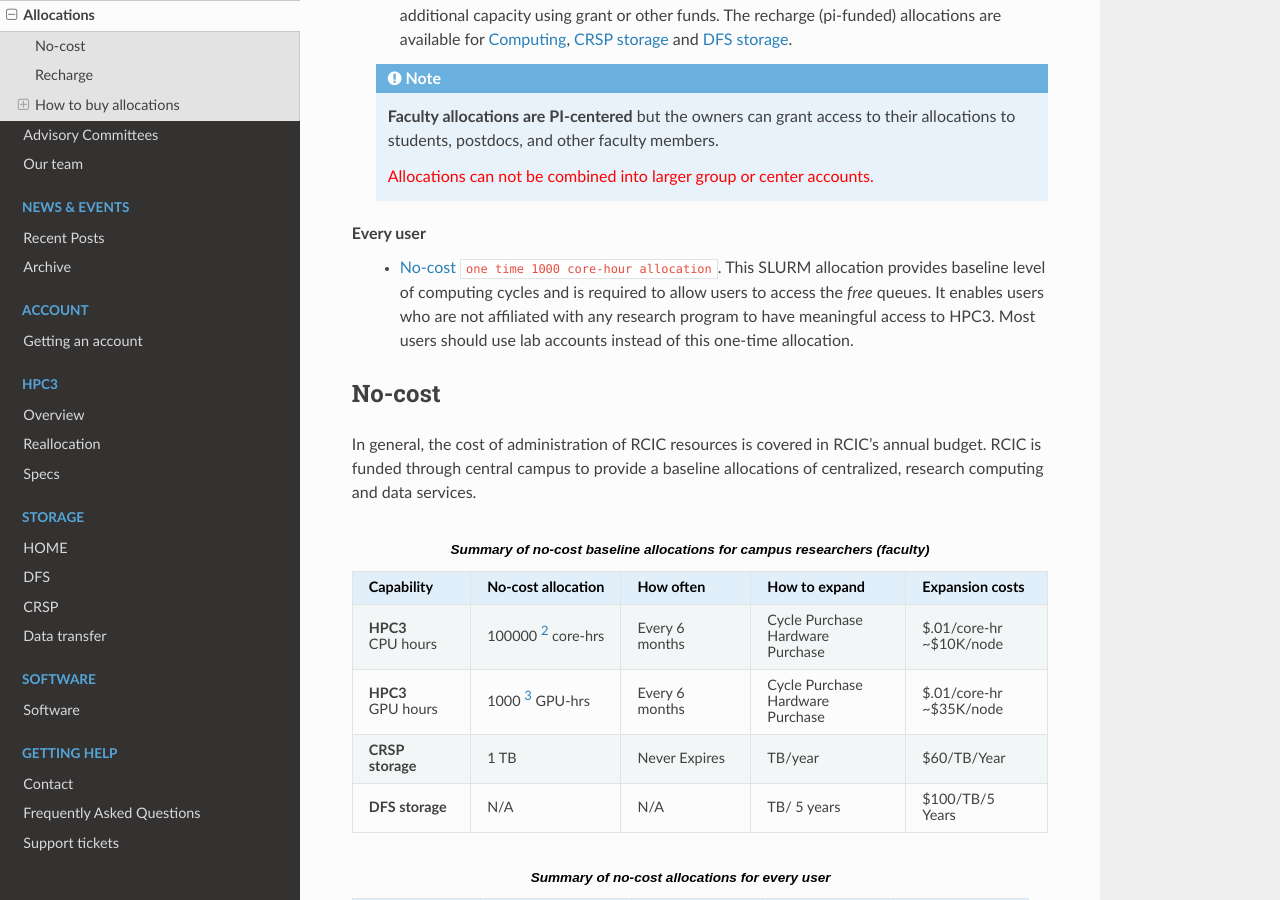
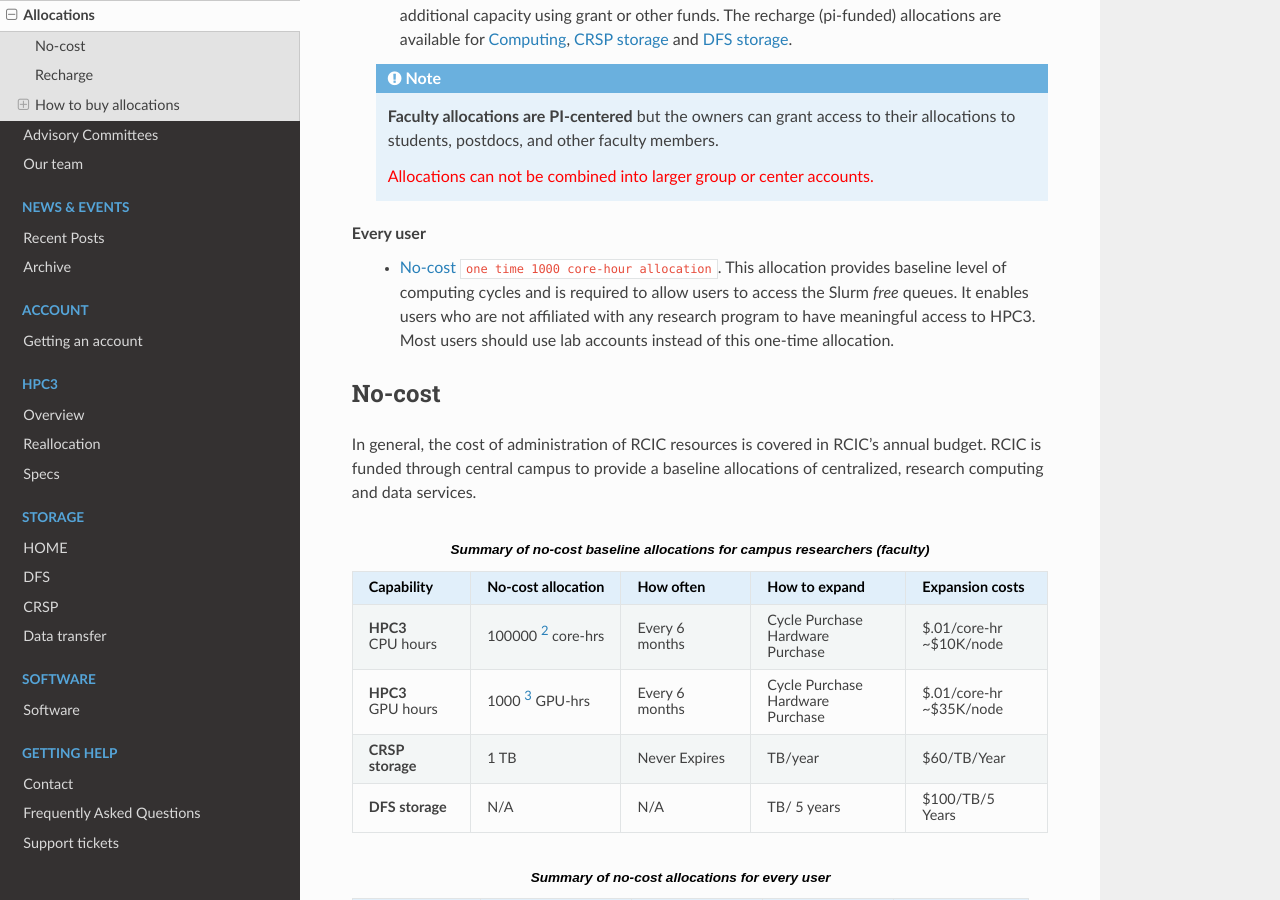
Before and after one commit to RCIC-UCI-Public/website-rcic, a Sphinx documentation site: the page built from docs/source/about/allocations.rst, in a window 1280 px wide and 900 px high, scrolled down 379 px. Built offline with Sphinx 7.4.7 and the Read the Docs theme 2.0.0, drawn with Linux system fonts in a browser that asks for light colours.

Commit message:
rephrase

```diff
--- a/docs/source/about/allocations.rst
+++ b/docs/source/about/allocations.rst
@@ -29,9 +29,9 @@
             :red:`Allocations can not be combined into larger group or center accounts.`
 
 **Every user**
-  - :ref:`no-cost allocations` ``one time 1000 core-hour allocation``. This SLURM allocation
+  - :ref:`no-cost allocations` ``one time 1000 core-hour allocation``. This allocation
     provides baseline level of computing cycles and is required to allow
-    users to access the `free` queues. It enables users who are not affiliated with
+    users to access the Slurm `free` queues. It enables users who are not affiliated with
     any research program to have meaningful access to HPC3.
     Most users should use lab accounts instead of this one-time allocation.
 
```
